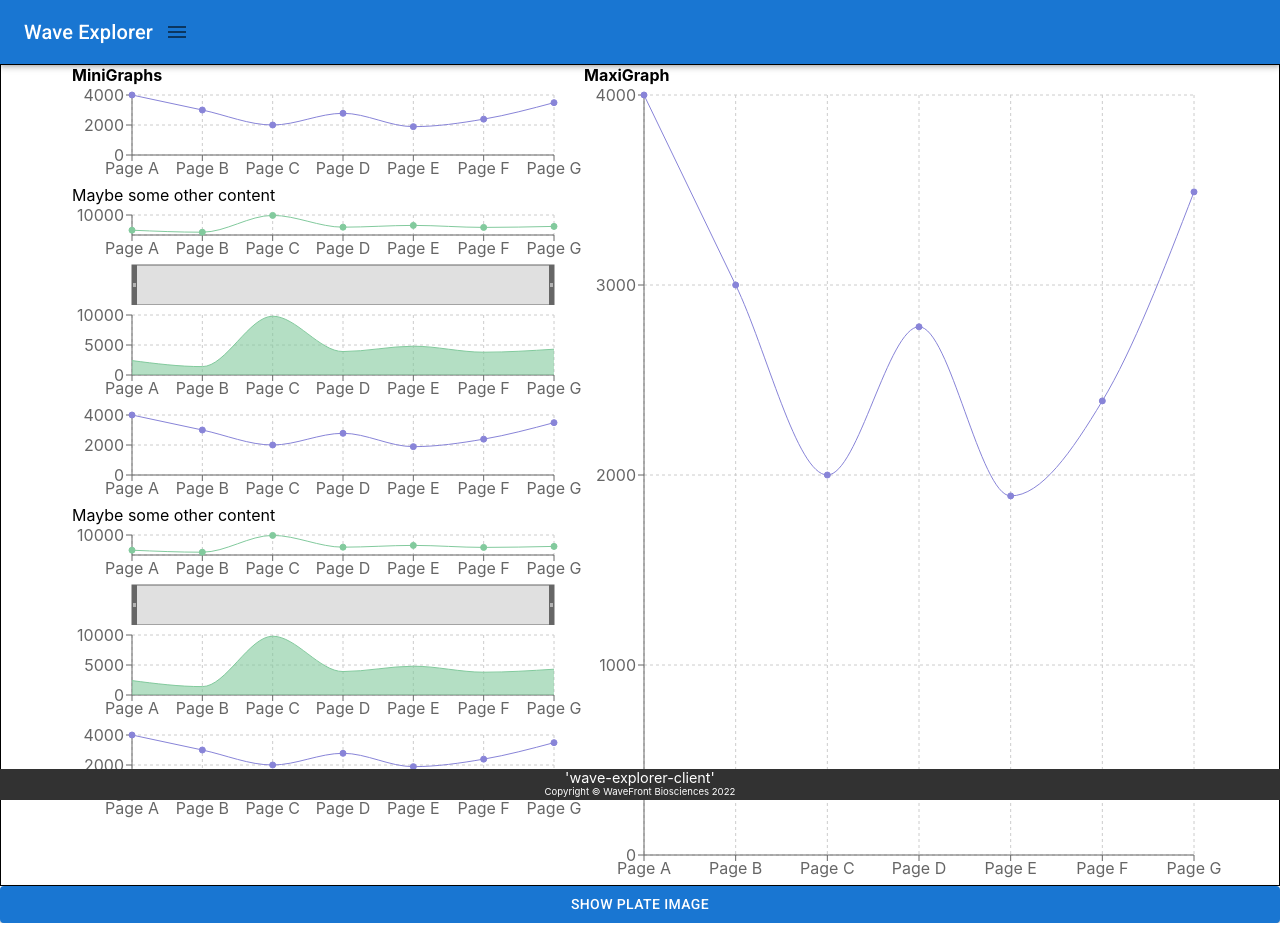
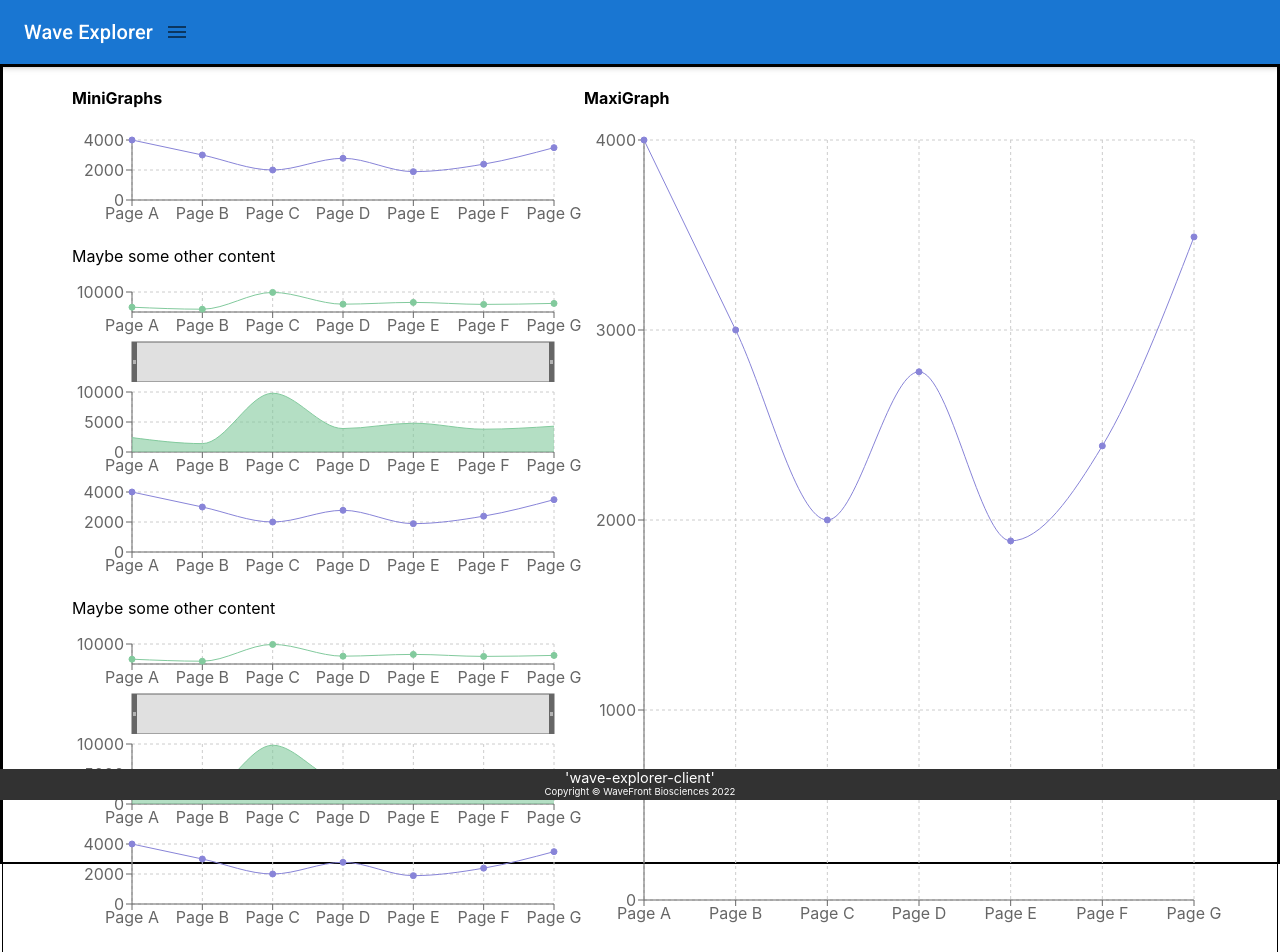
Before and after one commit to rbgreenway3rd/Wave-Explorer-Client-OLDER, a React (Create React App) app: page / in a window 1280 px wide. Shown: the top 952 px of the page. Before the commit the page ends 923 px from the top, so only its background shows below. Built offline with nearby package versions, Linux system fonts and the light colour scheme.

Commit message:
fiddling with css... beginning provider construction

```diff
--- a/src/components/ApplicationViews.js
+++ b/src/components/ApplicationViews.js
@@ -11,7 +11,7 @@ export const ApplicationViews = () => {
         <Routes>
           <Route path="/" element={<Home />} />
         </Routes>
-        <Footer />
+        {/* <Footer /> */}
       </main>
     </>
   );
--- a/src/components/footer/Footer.css
+++ b/src/components/footer/Footer.css
@@ -2,10 +2,12 @@
     padding-bottom: 0.2rem;
     position:fixed;
     bottom: 0;
+
     width: 100%;
     background: rgba(50,50,50,1);
     display: flex;
     flex-direction: column;
+    margin: 0;
 }
 
 .footer-contents-primary {
@@ -23,5 +25,5 @@
 }
 
 .footer {
-    margin-top: 5rem;
+    /* margin-top: 5rem; */
 }
--- a/src/components/homepage/Home.js
+++ b/src/components/homepage/Home.js
@@ -1,11 +1,13 @@
 import React from "react";
 import { DataVizContainer } from "./dataviz/DataVizContainer";
 import { NavBar } from "../nav/NavBar";
+import { Footer } from "../footer/Footer";
 export function Home() {
   return (
     <div className="home">
       <NavBar />
-      <DataVizContainer />
+      <DataVizContainer style={{ height: "auto" }} />
+      <Footer />
     </div>
   );
 }
--- a/src/components/homepage/dataviz/DataVizContainer.css
+++ b/src/components/homepage/dataviz/DataVizContainer.css
@@ -1,29 +1,45 @@
 * {
     box-sizing: border-box;
-    padding: 0;
-    margin: 0;
+}
+
+html, body {
+    width: 100%;
+    height: 100%;
 }
 
 .container {
-    display: flex;
-    flex-direction: column;
+    /* display: flex; */
+    position: sticky;
+    /* flex-direction: column; */
     width: 100%;
+    height: auto;
     max-width: 100vw;
+    max-height: 100vh;
     justify-content: center;
-
-
+    margin: 0;
+    border: solid 2px black
 }
 
 .wrapper {
     display: flex;
+    /* position:absolute; */
     flex-direction: row;
     justify-content: center;
     width: 100%;
+    height: 100%;
     border: solid 1px black;
+    margin: 0;
+    padding-bottom: 2rem;
+}
+
+.image_container {
+    position: sticky;
+    margin: 0;
 }
 
 .plate_image {
     display: flex;
-    max-height: inherit;
+    /* max-height: inherit; */
     justify-content: center;
+    margin: 0;
 }
--- a/src/components/homepage/dataviz/DataVizContainer.js
+++ b/src/components/homepage/dataviz/DataVizContainer.js
@@ -7,11 +7,14 @@ import Button from "@mui/material/Button";
 
 export function DataVizContainer() {
   const [showImage, setShowImage] = useState(false);
+  const [buttonText, setButtonText] = useState("Show Plate Image");
   const showHideDiv = () => {
     if (showImage === true) {
       setShowImage(false);
+      setButtonText("Show Plate Image");
     } else {
       setShowImage(true);
+      setButtonText("Hide Plate Image");
     }
   };
 
@@ -25,8 +28,15 @@ export function DataVizContainer() {
           <MaxiGraph />
         </div>
       </div>
-      <Button variant="contained" onClick={() => showHideDiv((prev) => !prev)}>
-        Show Plate Image
+      <div className="image_container">
+        <Button
+          variant="contained"
+          onClick={() => showHideDiv((prev) => !prev)}
+          style={{
+            width: "100%",
+          }}
+        >
+          {buttonText}
         </Button>
         {showImage && (
           <div className="plate_image">
@@ -34,6 +44,7 @@ export function DataVizContainer() {
           </div>
         )}
       </div>
+    </div>
   );
 }
 
--- a/src/components/homepage/dataviz/imaging/PlateImage.css
+++ b/src/components/homepage/dataviz/imaging/PlateImage.css
@@ -8,4 +8,5 @@
     background: white;
     width: 1024px;
     height: 1024px;
+    margin-bottom: 3rem;
 }
--- a/src/components/homepage/dataviz/imaging/PlateImage.js
+++ b/src/components/homepage/dataviz/imaging/PlateImage.js
@@ -34,8 +34,8 @@ export const PlateImage = () => {
   }, []);
 
   return (
-    <div className="image-container">
-      <h4>PlateImage using canvas element</h4>
+    <div>
+      {/* <h4>PlateImage using canvas element</h4> */}
       <canvas
         className="plateimage"
         id="canvas"
@@ -43,8 +43,8 @@ export const PlateImage = () => {
         width={scaledWidth}
         height={scaledHeight}
       >
-        Error: content is unable to be read... or your current browser does not
-        support canvas element
+        {/* Error: content is unable to be read... or your current browser does not
+        support canvas element */}
       </canvas>
     </div>
   );
--- a/src/index.css
+++ b/src/index.css
@@ -11,3 +11,6 @@ code {
   font-family: source-code-pro, Menlo, Monaco, Consolas, 'Courier New',
     monospace;
 }
+main {
+  margin: 0;
+}
```
Also changed, not shown: src/components/homepage/dataviz/imaging/PlateImageProvider.js (added, +38 -0 lines), src/components/homepage/dataviz/maxigraph/MaxiGraphProvider.js (added), 1 other file (tests, documents, lock files or other folders). Lines whose indentation alone changed are shown as unchanged.
